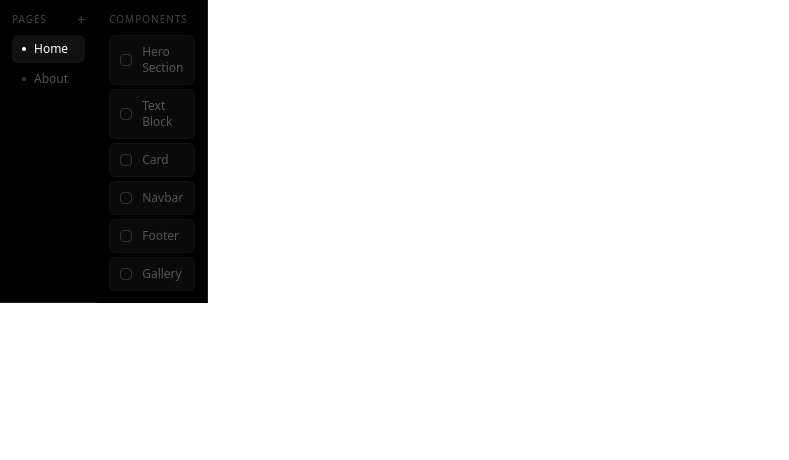
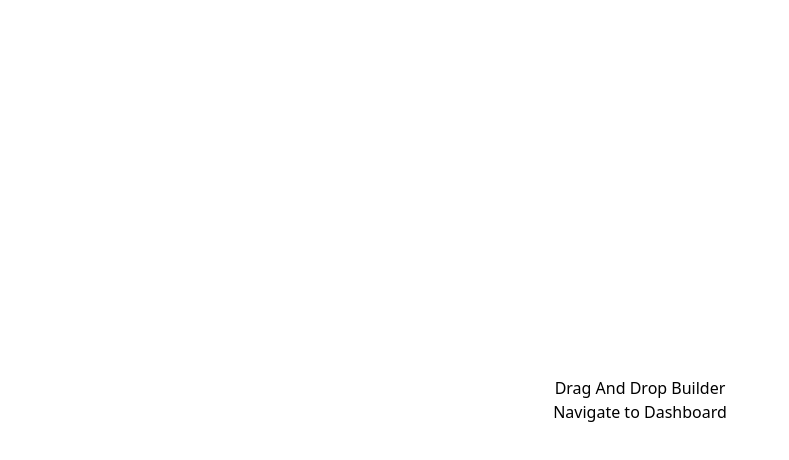
Before and after one commit to Md-Ashikur-Rahman-Ashik/Drag-And-Drop, a Next.js app: page / in a window 1280 px wide. Shown: the top 460 px of the page, without its empty margins (0-789 px from the left). Built offline with nearby package versions, Linux system fonts and the light colour scheme.

Commit message:
Fixed sites type problem

```diff
--- a/app/dashboard/page.tsx
+++ b/app/dashboard/page.tsx
@@ -1,5 +1,11 @@
 import { createSupabaseServer } from "../lib/supabase-server";
 import Link from "next/link";
+
+interface SiteProps {
+  name: string;
+  id: number;
+  slug: string;
+}
 
 export default async function DashboardPage() {
   const supabase = await createSupabaseServer();
@@ -72,7 +78,7 @@ export default async function DashboardPage() {
           </div>
         ) : (
           <div className="grid grid-cols-1 md:grid-cols-2 lg:grid-cols-3 gap-3">
-            {sites.map((site) => (
+            {sites.map((site: SiteProps) => (
               <Link key={site.id} href={`/builder?siteId=${site.id}`}>
                 <div className="group bg-[#0a0a0a] border border[#1a1a1a] hover:border-[#333] rounded-xl p-5 transition-all duration-150 cursor-pointer">
                   <div className="w-8 h-8 bg-[#111] border border-[#222] rounded-lg mb-4 flex items-center justify-center">
--- a/app/page.tsx
+++ b/app/page.tsx
@@ -1,5 +1,12 @@
-import PageManager from "./components/PageManager";
+import Link from "next/link";
 
 export default function Home() {
-  return <PageManager />;
+  return (
+    <div className="flex flex-col items-center justify-center h-screen">
+      <h1>Drag And Drop Builder</h1>
+      <Link href={"/dashboard"}>
+        Navigate to Dashboard
+      </Link>
+    </div>
+  );
 }
```
